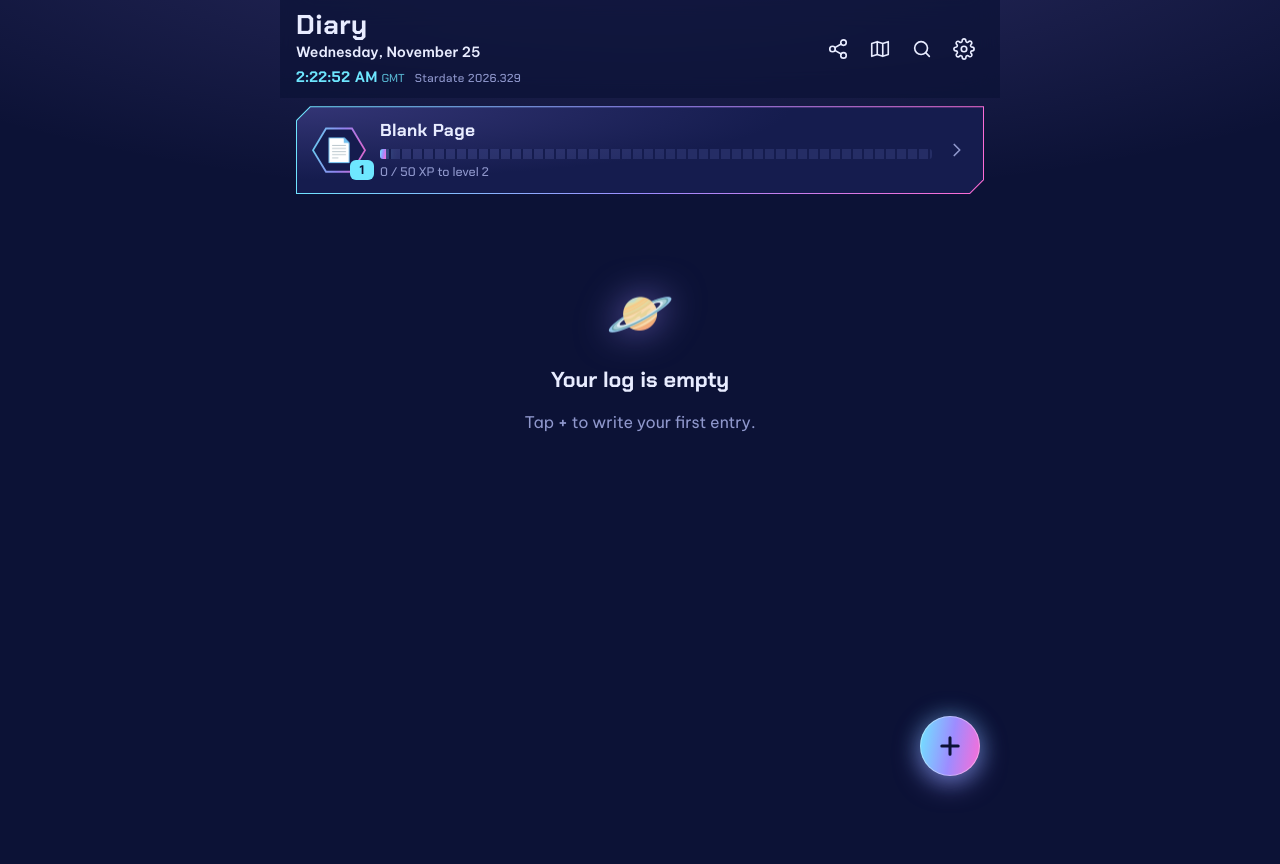
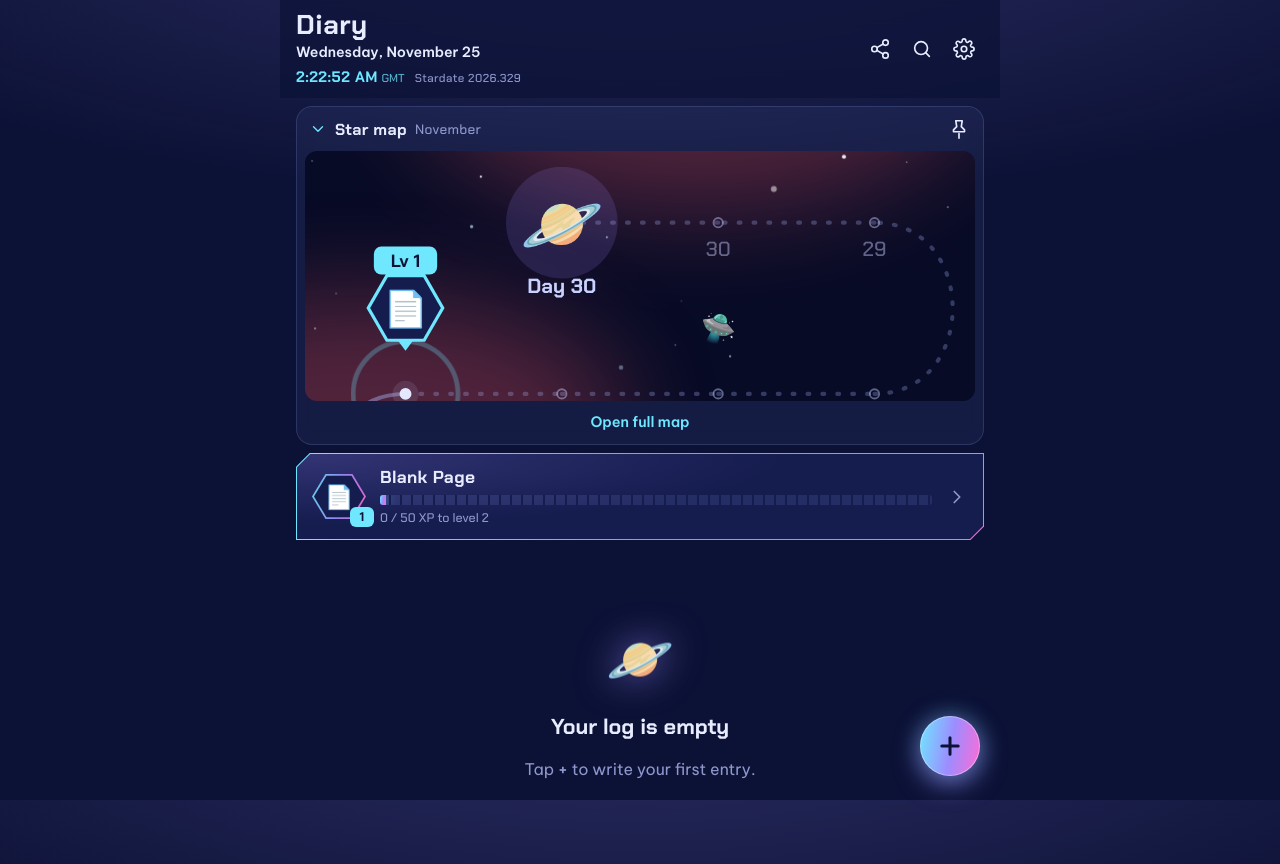
Before and after one commit to PhuongNguyen210295/DiaryApp, a plain HTML site: page index.html in a window 1280 px wide. Shown: the top 864 px of the page. Before the commit the page ends 800 px from the top, so only its background shows below. Drawn offline with Linux system fonts and the light colour scheme.

Commit message:
Turn the star map button into a collapsible home-screen panel
The home screen shows this month's star map in a panel that opens or
hides with a tap and remembers its state. A pin moves it back to a
top-bar button; the map page and Settings move it back again. Map SVGs
get unique ids so the panel and the full map can coexist.

Co-Authored-By: Claude Opus 5.5 <noreply@anthropic.com>
Claude-Session: https://claude.ai/code/session_01DTqQ5vMRygyKM6wZir88S9

```diff
--- a/app.js
+++ b/app.js
@@ -3,7 +3,7 @@
 // Self-repair: if the page layout and this script come from different releases
 // (a stale saved copy), clear the saved copies and reload once.
 (function checkSameRelease() {
-  const required = ['app', 'cal-map', 'level-card', 'levelup', 'editor', 'view-progress', 'stardate', 'today-date', 'clock', 'milestones', 'lu-milestone'];
+  const required = ['app', 'cal-map', 'level-card', 'levelup', 'editor', 'view-progress', 'stardate', 'today-date', 'clock', 'milestones', 'lu-milestone', 'map-panel', 'mp-map', 'map-unpin'];
   if (required.every(id => document.getElementById(id))) {
     try { sessionStorage.removeItem('diary.repairing'); } catch { /* ignore */ }
     return;
@@ -151,7 +151,7 @@ async function route() {
     await leaveEditor();
     renderCalendar();
     show('calendar');
-    const you = document.querySelector('.jm-avatar');
+    const you = document.querySelector('#cal-map .jm-avatar');
     if (you) you.scrollIntoView({ block: 'center' });
   } else if (hash === '#/progress') {
     await leaveEditor();
@@ -298,6 +298,7 @@ document.addEventListener('visibilitychange', () => { if (!document.hidden) { sh
 
 function render() {
   showToday();
+  applyMapMode();
   renderLevelCard();
   renderStats();
   renderMoodFilter();
@@ -495,12 +496,17 @@ function shiftMonth(ym, delta) {
   return `${d.getFullYear()}-${pad(d.getMonth() + 1)}`;
 }
 
+function entriesByDay() {
+  const byDay = {};
+  for (const e of entries) (byDay[dayKey(e.date)] ||= []).push(e);
+  for (const k in byDay) byDay[k].sort((a, b) => b.date.localeCompare(a.date));
+  return byDay;
+}
+
 function renderCalendar() {
   const [y, m] = calMonth.split('-').map(Number);
   const first = new Date(y, m - 1, 1);
-  const byDay = {};
-  for (const e of entries) (byDay[dayKey(e.date)] ||= []).push(e);
-  for (const k in byDay) byDay[k].sort((a, b) => b.date.localeCompare(a.date));
+  const byDay = entriesByDay();
 
   $('#cal-month').textContent = first.toLocaleDateString(undefined, { month: 'long', year: 'numeric' });
   $('#cal-map').innerHTML = JourneyMap.render({
@@ -508,6 +514,7 @@ function renderCalendar() {
     level: Levels.levelInfo(Levels.totalXP(entries)),
     moodColor, moodEmoji: id => moodById[id]?.emoji || '✏️',
     monthLabel: first.toLocaleDateString(undefined, { month: 'long' }),
+    idPrefix: 'full-',
   });
   $('#cal-legend').innerHTML = MOODS.map(mo => `<span><i style="background:${mo.color}"></i>${mo.label}</span>`).join('') +
     `<span><i style="background:${NO_MOOD_COLOR}"></i>No mood</span>` +
@@ -557,6 +564,76 @@ $('#cal-map').addEventListener('touchend', e => {
   const dx = e.changedTouches[0].clientX - touchX;
   touchX = null;
   if (Math.abs(dx) > 50) { calMonth = shiftMonth(calMonth, dx < 0 ? 1 : -1); renderCalendar(); }
+});
+
+/* ---------- star map panel on the home screen ---------- */
+// 'panel': collapsible map on the home screen. 'button': an icon in the top bar instead.
+const mapMode = () => settings.get('mapMode', 'panel');
+
+function applyMapMode() {
+  const panel = mapMode() === 'panel';
+  $('#btn-calendar').hidden = panel;
+  $('#map-panel').hidden = !panel;
+  $('#map-unpin').style.visibility = panel ? 'hidden' : 'visible';
+  document.querySelectorAll('input[name=mapmode]').forEach(r => { r.checked = r.value === mapMode(); });
+  renderMapPanel();
+}
+
+function renderMapPanel() {
+  if (mapMode() !== 'panel') return;
+  const open = settings.get('mapOpen', true);
+  const now = new Date();
+  $('#mp-toggle').setAttribute('aria-expanded', String(open));
+  $('#mp-month').textContent = now.toLocaleDateString(undefined, { month: 'long' });
+  $('#mp-body').hidden = !open;
+  if (!open) { $('#mp-map').innerHTML = ''; return; }
+  $('#mp-map').innerHTML = JourneyMap.render({
+    month: today().slice(0, 7), byDay: entriesByDay(), today: today(), selected: null,
+    level: Levels.levelInfo(Levels.totalXP(entries)),
+    moodColor, moodEmoji: id => moodById[id]?.emoji || '✏️',
+    monthLabel: now.toLocaleDateString(undefined, { month: 'long' }),
+    idPrefix: 'mini-',
+  });
+  // centre today's stop in the panel once it's on screen
+  requestAnimationFrame(() => {
+    const box = $('#mp-map'), you = box.querySelector('.jm-avatar');
+    if (!you || !box.clientHeight) return;
+    const offset = you.getBoundingClientRect().top - box.getBoundingClientRect().top;
+    box.scrollTop += offset - box.clientHeight / 2 + 30;
+  });
+}
+
+$('#mp-toggle').addEventListener('click', () => {
+  settings.set('mapOpen', !settings.get('mapOpen', true));
+  renderMapPanel();
+});
+$('#mp-pin').addEventListener('click', () => {
+  settings.set('mapMode', 'button');
+  applyMapMode();
+  toast('Star map moved to the top bar');
+});
+$('#map-unpin').addEventListener('click', () => {
+  settings.set('mapMode', 'panel');
+  settings.set('mapOpen', true);
+  applyMapMode();
+  toast('Star map is back on the home screen');
+  location.hash = '#/';
+});
+document.querySelectorAll('input[name=mapmode]').forEach(r => r.addEventListener('change', () => {
+  settings.set('mapMode', r.value);
+  applyMapMode();
+}));
+// tapping a day in the panel opens it on the full map
+$('#mp-map').addEventListener('click', e => {
+  const stop = e.target.closest('.jm-stop');
+  if (!stop) return;
+  calDay = stop.dataset.day;
+  calMonth = calDay.slice(0, 7);
+  location.hash = '#/map';
+});
+$('#mp-map').addEventListener('keydown', e => {
+  const stop = e.target.closest('.jm-stop');
+  if (stop && (e.key === 'Enter' || e.key === ' ')) { e.preventDefault(); stop.click(); }
 });
 
 /* ---------- progress ---------- */
@@ -685,6 +762,7 @@ function renderSettings() {
   $('#opt-autolock').closest('label').hidden = !hasPin;
   const theme = settings.get('theme', 'dark');
   document.querySelectorAll('input[name=theme]').forEach(r => { r.checked = r.value === theme; });
+  document.querySelectorAll('input[name=mapmode]').forEach(r => { r.checked = r.value === mapMode(); });
   const lb = settings.get('lastBackup');
   $('#last-backup').textContent = lb ? `Last backup: ${new Date(lb).toLocaleString()}` : 'No backup yet.';
 }
--- a/index.html
+++ b/index.html
@@ -64,6 +64,20 @@
         <input id="search-input" type="search" placeholder="Search entries, #tags, moods…" aria-label="Search entries">
       </div>
 
+      <section id="map-panel" class="map-panel" aria-label="Star map" hidden>
+        <div class="mp-head">
+          <button id="mp-toggle" class="mp-toggle" type="button" aria-expanded="true" aria-controls="mp-body">
+            <svg viewBox="0 0 24 24"><path d="m6 9 6 6 6-6"/></svg><span>Star map</span><span id="mp-month" class="mp-month"></span>
+          </button>
+          <button id="mp-pin" class="icon-btn" type="button" aria-label="Move star map to the top bar" title="Move to the top bar">
+            <svg viewBox="0 0 24 24"><path d="M12 17v5M8.5 3h7l-1 6.5 3.5 3.5v2H6v-2l3.5-3.5z"/></svg>
+          </button>
+        </div>
+        <div id="mp-body" class="mp-body">
+          <div id="mp-map" class="mp-map"></div>
+          <a class="mp-open" href="#/map">Open full map</a>
+        </div>
+      </section>
       <a id="level-card" class="level-card" href="#/progress" aria-label="Your level and badges"></a>
       <div id="stats" class="stats"></div>
       <div id="mood-filter" class="chips" role="group" aria-label="Filter by mood"></div>
@@ -111,7 +125,9 @@
           <svg viewBox="0 0 24 24"><path d="m15 18-6-6 6-6"/></svg>
         </button>
         <h1 class="title">Star map</h1>
-        <span class="icon-btn-spacer"></span>
+        <button id="map-unpin" class="icon-btn" type="button" aria-label="Show star map on the home screen" title="Show on the home screen">
+          <svg viewBox="0 0 24 24"><rect x="3" y="4" width="18" height="16" rx="2"/><path d="M3 10h18"/></svg>
+        </button>
       </header>
       <div class="cal">
         <div class="cal-head">
@@ -180,6 +196,11 @@
             <label><input type="radio" name="theme" value="light"><span>Light</span></label>
             <label><input type="radio" name="theme" value="dark"><span>Dark</span></label>
           </div>
+          <p class="small seg-label">Star map</p>
+          <div class="seg" role="radiogroup" aria-label="Where the star map goes">
+            <label><input type="radio" name="mapmode" value="panel"><span>Home screen panel</span></label>
+            <label><input type="radio" name="mapmode" value="button"><span>Top bar button</span></label>
+          </div>
         </div>
 
         <div class="card">
--- a/journeymap.js
+++ b/journeymap.js
@@ -40,6 +40,8 @@ const JourneyMap = (() => {
     const H = TOP + (rows - 1) * ROW_H + BOTTOM;
     const nebula = NEBULAE[seasonOf(month)];
     const rand = rng(year * 100 + month);
+    // unique ids, so two maps on the page (home panel + full map) don't share gradients
+    const P = opts.idPrefix || 'jm-';
 
     const pos = i => {
       const r = Math.floor(i / PER_ROW), c = i % PER_ROW;
@@ -56,12 +58,12 @@ const JourneyMap = (() => {
 
     let svg = `<svg class="jm" viewBox="0 0 ${W} ${H}" role="group" aria-label="Star map for ${xmlEsc(opts.monthLabel)}">
       <defs>
-        <radialGradient id="jm-shade" cx="35%" cy="30%" r="75%">
+        <radialGradient id="${P}shade" cx="35%" cy="30%" r="75%">
           <stop offset="0" stop-color="#fff" stop-opacity=".55"/>
           <stop offset=".45" stop-color="#fff" stop-opacity="0"/>
           <stop offset="1" stop-color="#050820" stop-opacity=".55"/>
         </radialGradient>
-        <filter id="jm-blur" x="-50%" y="-50%" width="200%" height="200%"><feGaussianBlur stdDeviation="28"/></filter>
+        <filter id="${P}blur" x="-50%" y="-50%" width="200%" height="200%"><feGaussianBlur stdDeviation="28"/></filter>
       </defs>
       <rect width="${W}" height="${H}" fill="#070b26"/>`;
 
@@ -69,7 +71,7 @@ const JourneyMap = (() => {
     for (let i = 0; i < 5; i++) {
       const cx = rand() * W, cy = 40 + rand() * (H - 80);
       svg += `<ellipse cx="${f(cx)}" cy="${f(cy)}" rx="${f(90 + rand() * 70)}" ry="${f(55 + rand() * 50)}"
-        fill="${nebula[i % nebula.length]}" opacity="${f(.18 + rand() * .16)}" filter="url(#jm-blur)"/>`;
+        fill="${nebula[i % nebula.length]}" opacity="${f(.18 + rand() * .16)}" filter="url(#${P}blur)"/>`;
     }
     // background stars
     for (let i = 0; i < 110; i++) {
@@ -119,7 +121,7 @@ const JourneyMap = (() => {
         svg += `<circle cx="${x}" cy="${y}" r="25" fill="${c}" opacity=".16"/>
           <g class="jm-planet">
             <circle cx="${x}" cy="${y}" r="18" fill="${c}"/>
-            <circle cx="${x}" cy="${y}" r="18" fill="url(#jm-shade)"/>
+            <circle cx="${x}" cy="${y}" r="18" fill="url(#${P}shade)"/>
           </g>
           <text x="${x}" y="${y + 5.5}" text-anchor="middle" font-size="15" pointer-events="none">${mood ? opts.moodEmoji(mood) : '✏️'}</text>
           <text x="${x}" y="${y + 35}" text-anchor="middle" class="jm-num">${i + 1}</text>`;
--- a/styles.css
+++ b/styles.css
@@ -269,6 +269,25 @@ svg:not(.jm) { width: 22px; height: 22px; fill: none; stroke: currentColor; stro
 .btn svg { width: 18px; height: 18px; }
 .invite-wide { display: flex; width: 100%; margin-top: 16px; color: var(--cyan); border-color: color-mix(in srgb, var(--cyan) 45%, transparent); }
 
+/* ---------- star map panel (home screen) ---------- */
+.map-panel {
+  margin-top: 8px; border: 1px solid var(--line); border-radius: 16px; background: var(--panel); overflow: hidden;
+  backdrop-filter: blur(8px); -webkit-backdrop-filter: blur(8px);
+}
+.mp-head { display: flex; align-items: center; padding-right: 4px; }
+.mp-toggle {
+  flex: 1; display: flex; align-items: center; gap: 8px; min-height: 44px; padding: 8px 12px;
+  background: transparent; border: 0; cursor: pointer; text-align: left; font: 700 1rem var(--display); letter-spacing: .02em;
+}
+.mp-toggle svg { width: 18px; height: 18px; color: var(--cyan); transition: transform .2s; }
+.mp-toggle[aria-expanded="false"] svg { transform: rotate(-90deg); }
+.mp-month { font: 500 .85rem var(--display); color: var(--muted); }
+.mp-map { max-height: 250px; overflow-y: auto; margin: 0 8px; border-radius: 12px; scrollbar-width: none; overscroll-behavior: contain; }
+.mp-map::-webkit-scrollbar { display: none; }
+.mp-open { display: block; text-align: center; padding: 10px; color: var(--cyan); font-weight: 600; font-size: .9rem; text-decoration: none; }
+.seg-label { margin: 14px 0 6px; color: var(--muted); }
+@media (prefers-reduced-motion: reduce) { .mp-toggle svg { transition: none; } }
+
 /* ---------- HUD panel: angled corners + hologram edge (level card, progress hero) ---------- */
 .level-card, .hero {
   position: relative; isolation: isolate;
--- a/sw.js
+++ b/sw.js
@@ -1,7 +1,7 @@
 // Offline support.
 // Online: always load fresh files from the network (so every file comes from the same release),
 // and keep a copy. Offline: fall back to the saved copy.
-const CACHE = 'diary-v10';
+const CACHE = 'diary-v11';
 const ASSETS = [
   './', 'index.html', 'styles.css', 'app.js', 'db.js', 'levels.js', 'journeymap.js', 'manifest.webmanifest',
   'icons/icon.svg', 'icons/icon-192.png', 'icons/icon-512.png', 'icons/apple-touch-icon.png',
```
Also changed, not shown: 1 other file.
